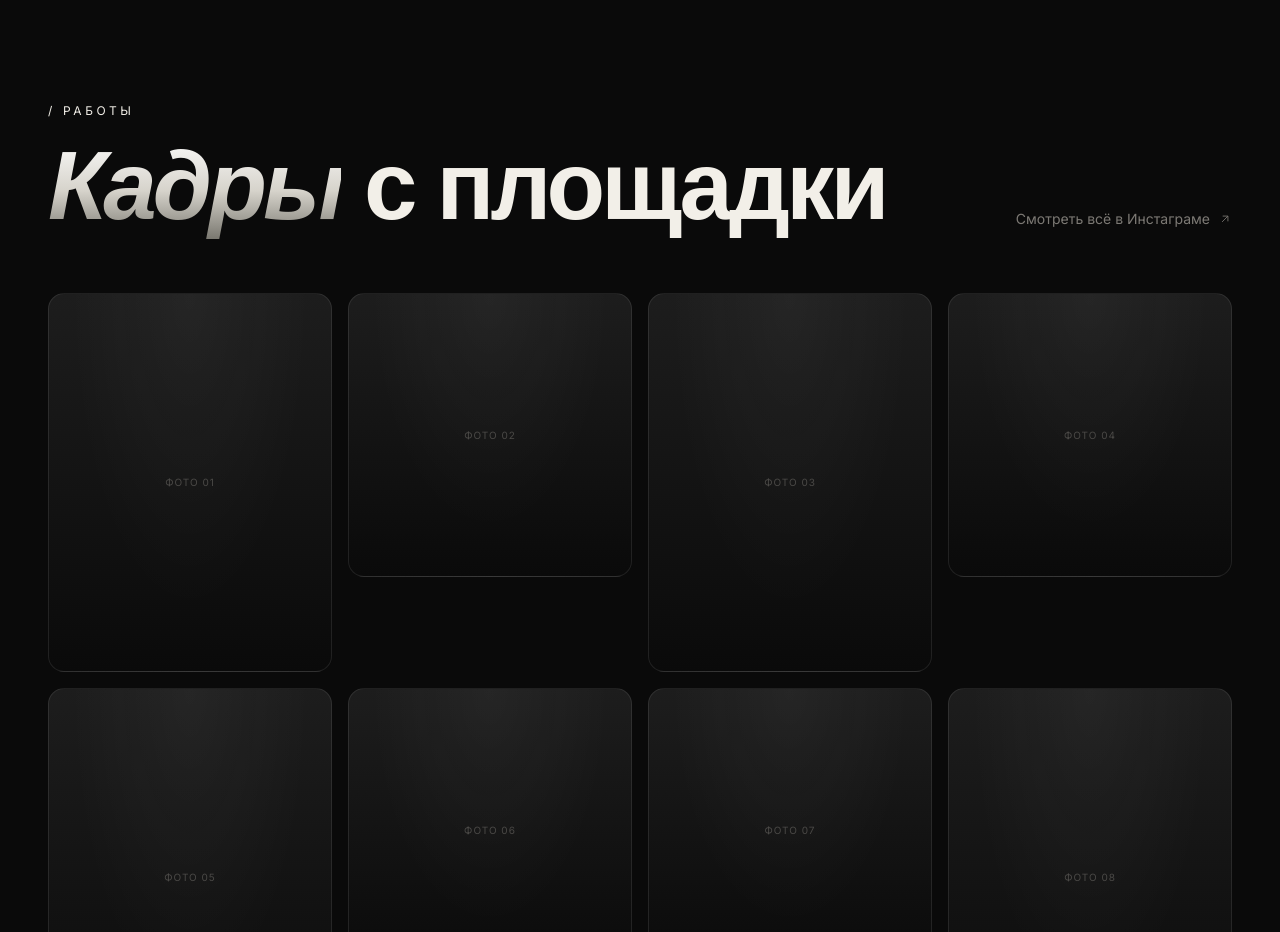
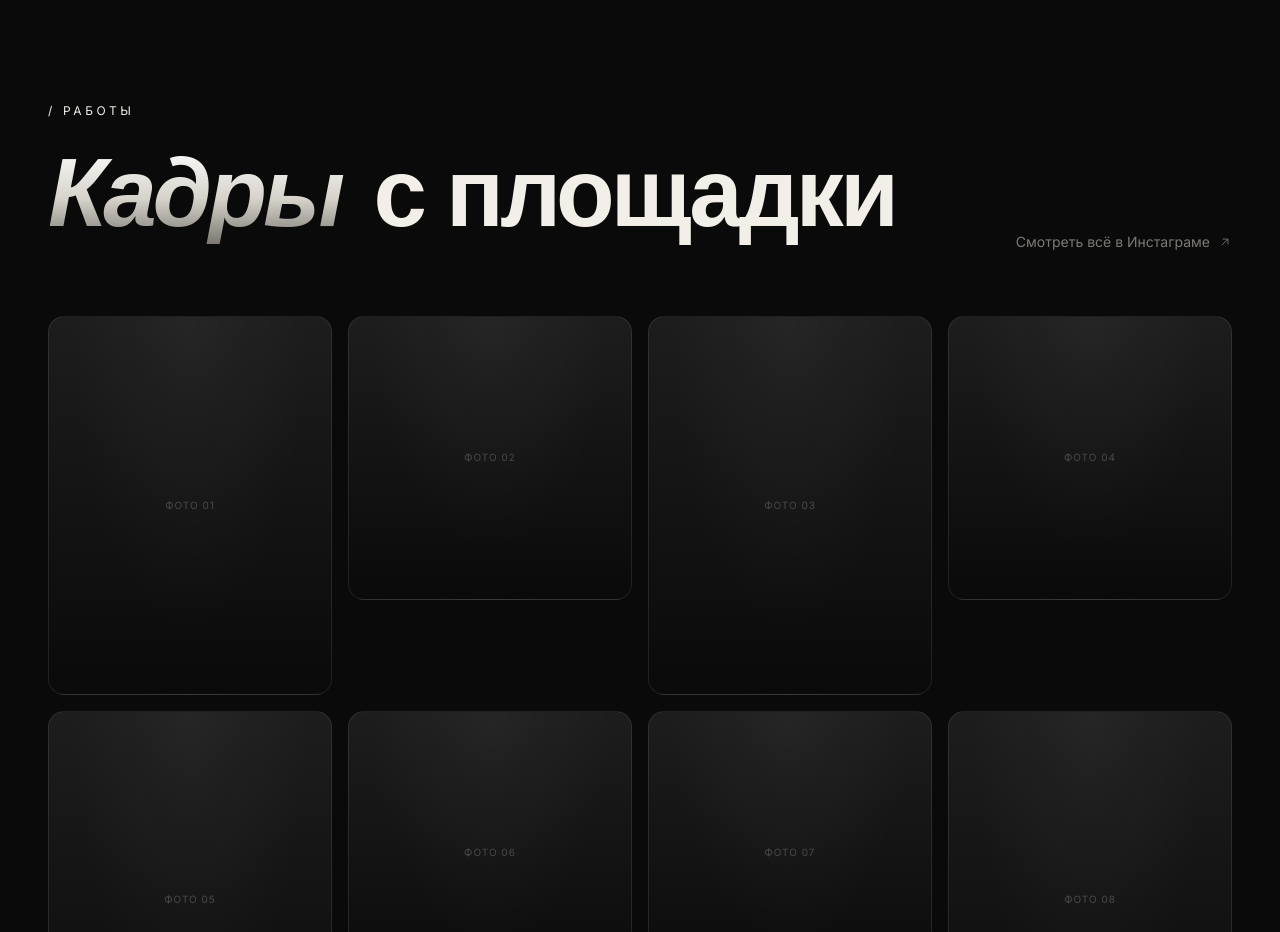
Before and after one commit to ueeet/farhad, a Next.js app: page / in a window 1280 px wide. Shown: the part 3780-4712 px from the top of the page. Built offline with nearby package versions, Linux system fonts and the light colour scheme; a web font is replaced by a local one.

Commit message:
auto: update

```diff
--- a/src/components/Gallery.tsx
+++ b/src/components/Gallery.tsx
@@ -50,8 +50,8 @@ export function Gallery() {
             <div className="text-xs uppercase tracking-[0.3em] text-gold mb-6">
               / Работы
             </div>
-            <h2 className="font-display font-black text-5xl lg:text-8xl leading-[0.9] tracking-[-0.04em] balance">
-              <span className="text-gradient-gold italic">Кадры</span> с площадки
+            <h2 className="font-display font-black text-5xl lg:text-8xl leading-[1.05] tracking-[-0.04em] balance pb-2">
+              <span className="text-gradient-gold italic inline-block pr-[0.1em]">Кадры</span> с площадки
             </h2>
           </div>
           <a
```
